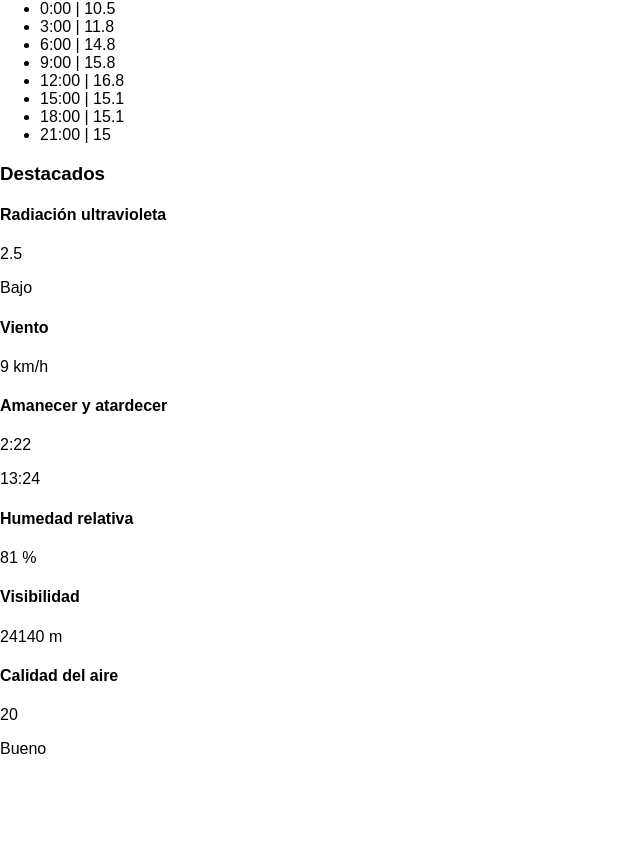
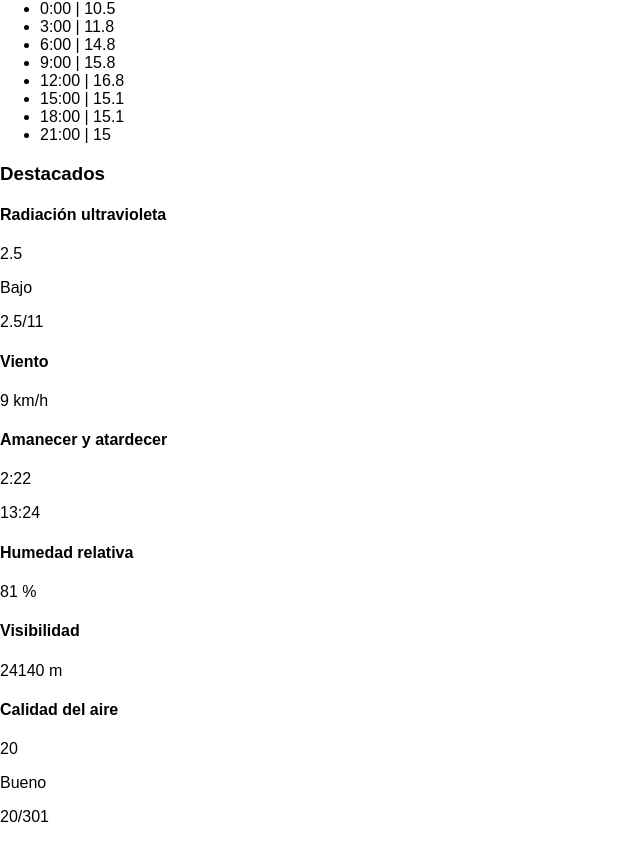
Before and after one commit to maumaco/practico-api, a React (Create React App) app: page / in a window 1280 px wide. Shown: the part 521-1363 px from the top of the page, without its empty margins (0-640 px from the left). Before the commit the page ends 1295 px from the top, so only its background shows below. Built offline with nearby package versions, Linux system fonts and the light colour scheme.

Commit message:
Se agrega el componente Dial

```diff
--- a/src/App.js
+++ b/src/App.js
@@ -1,5 +1,6 @@
 // Components
 
+import Dial from './components/Dial.js'
 import HighlightedItem from './components/HighlightedItem.js'
 import HighlightedText from './components/HighlightedText.js'
 import HighlightedValue from './components/HighlightedValue.js'
@@ -76,6 +77,7 @@ export default function App() {
   // <Highlights />
   const UVIndex = weatherData.daily.uv_index_max;
   const UVIndexText = getUVIndexRisk(UVIndex);
+  const UVIndexRange = 11;
   const windSpeed = weatherData.current.windspeed_10m;
   const windSpeedUnit = weatherData.current_units.windspeed_10m;
   const sunrise = getHourAndMinutes(new Date(weatherData.daily.sunrise));
@@ -86,6 +88,7 @@ export default function App() {
   const visibilityUnit = weatherData.hourly_units.visibility;
   const airQualityIndex = weatherData.current.european_aqi;
   const airQualityIndexText = getEuropeanAQIPollutionLevel(airQualityIndex);
+  const airQualityIndexRange = 301;
 
   return (
     <>
@@ -136,6 +139,10 @@ export default function App() {
                 />
                 <HighlightedText
                   text={UVIndexText}
+                />
+                <Dial
+                  range={UVIndexRange}
+                  value={UVIndex}
                 />
               </HighlightedItem>
 
@@ -191,6 +198,10 @@ export default function App() {
                 <HighlightedText
                   text={airQualityIndexText}
                 />
+                <Dial
+                  range={airQualityIndexRange}
+                  value={airQualityIndex}
+                />
               </HighlightedItem>
             </Highlights>
           </WeatherDashboard>
--- /dev/null
+++ b/src/components/Dial.js
@@ -0,0 +1,8 @@
+export default function Dial({ value, range }) {
+  return (
+    <p>
+      <span>{value}</span>
+      <span>/</span>
+      <span>{range}</span></p>
+  );
+}
```
